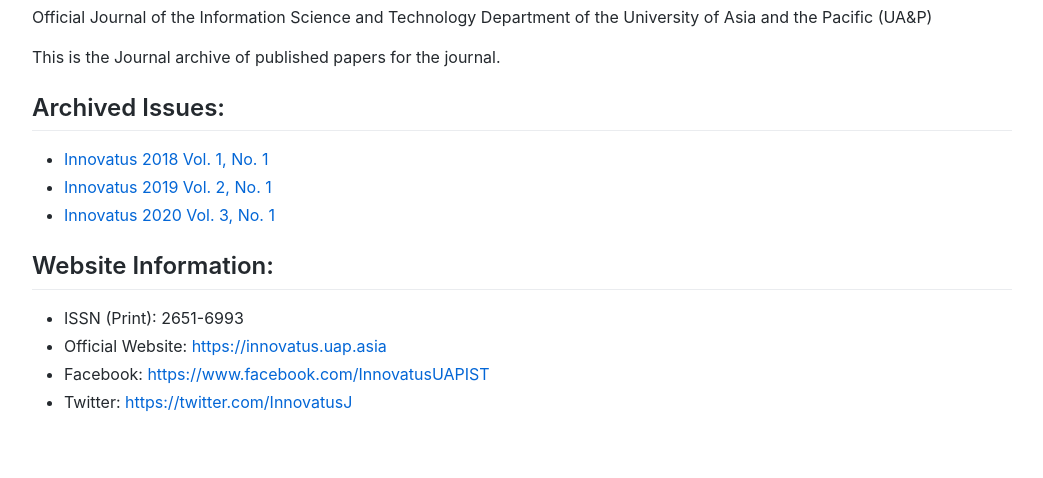
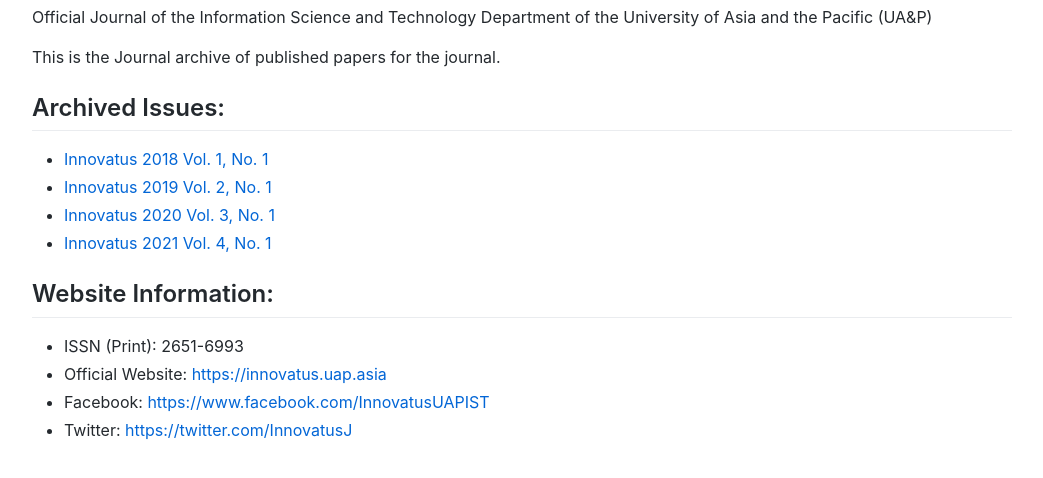
Before and after one commit to innovatus-pub/innovatus-pub.github.io, a plain HTML site: page index.html in a window 1280 px wide. Shown: the part 290-768 px from the top of the page, without its empty margins (118-1161 px from the left). Drawn offline with Linux system fonts and the light colour scheme; a script that the page names is missing.

Commit message:
Updated the index.html
This updates the index.html to have links to the 2021 edition

```diff
--- a/index.html
+++ b/index.html
@@ -54,6 +54,7 @@ ISSN (Print): 2651-6993">
   <li><a href="innovatus-2018-volume-1-number-1.html">Innovatus 2018 Vol. 1, No. 1</a></li>
   <li><a href="innovatus-2019-volume-2-number-1.html">Innovatus 2019 Vol. 2, No. 1</a></li>
   <li><a href="innovatus-2020-volume-3-number-1.html">Innovatus 2020 Vol. 3, No. 1</a></li>
+  <li><a href="innovatus-2021-volume-4-number-1.html">Innovatus 2021 Vol. 4, No. 1</a></li>
 </ul>
 
 <h2 id="website-information">Website Information:<a class="anchorjs-link " href="https://innovatus-pub.github.io/#website-information" aria-label="Anchor" data-anchorjs-icon="" style="font: 1em / 1 anchorjs-icons; padding-left: 0.375em;"></a></h2>
```
